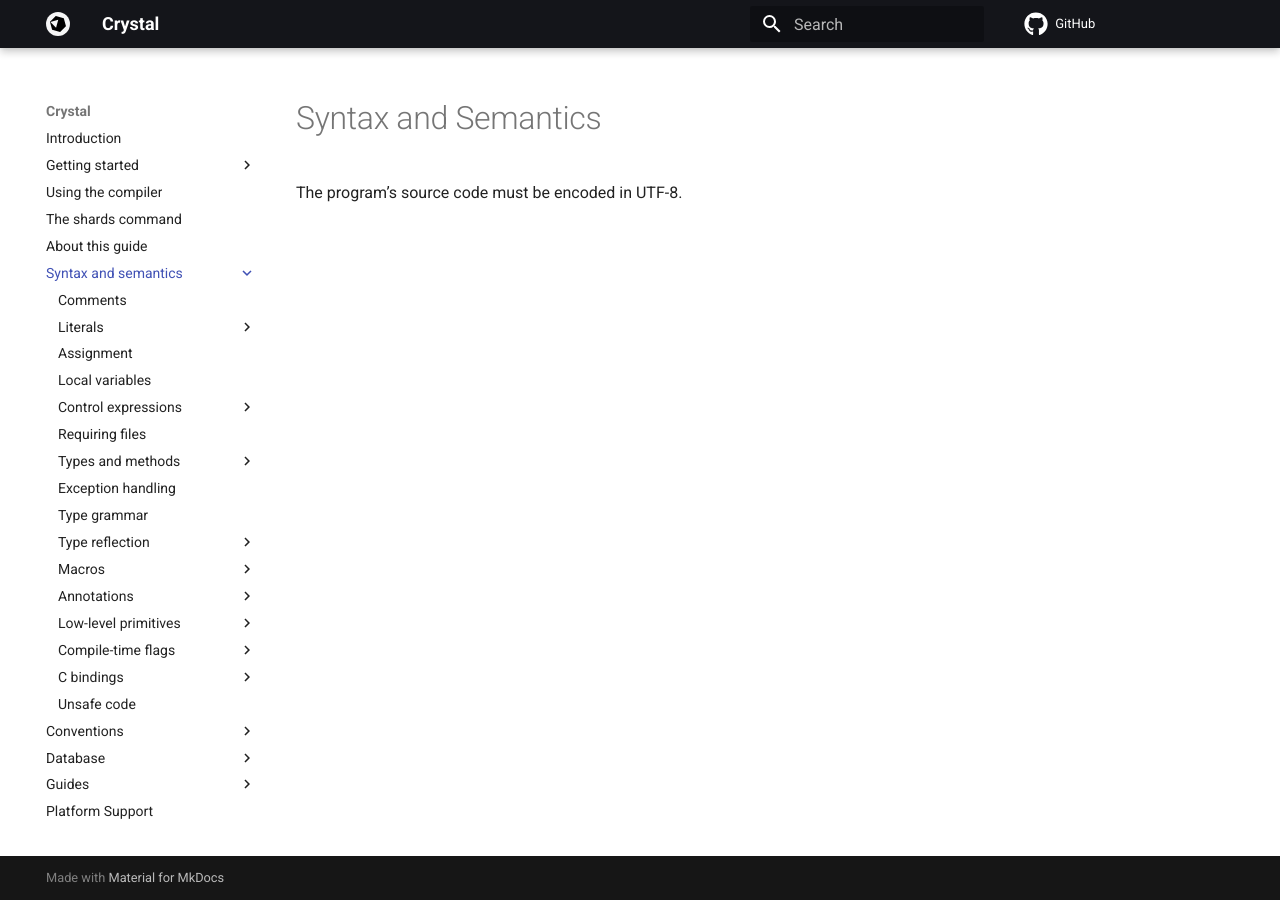
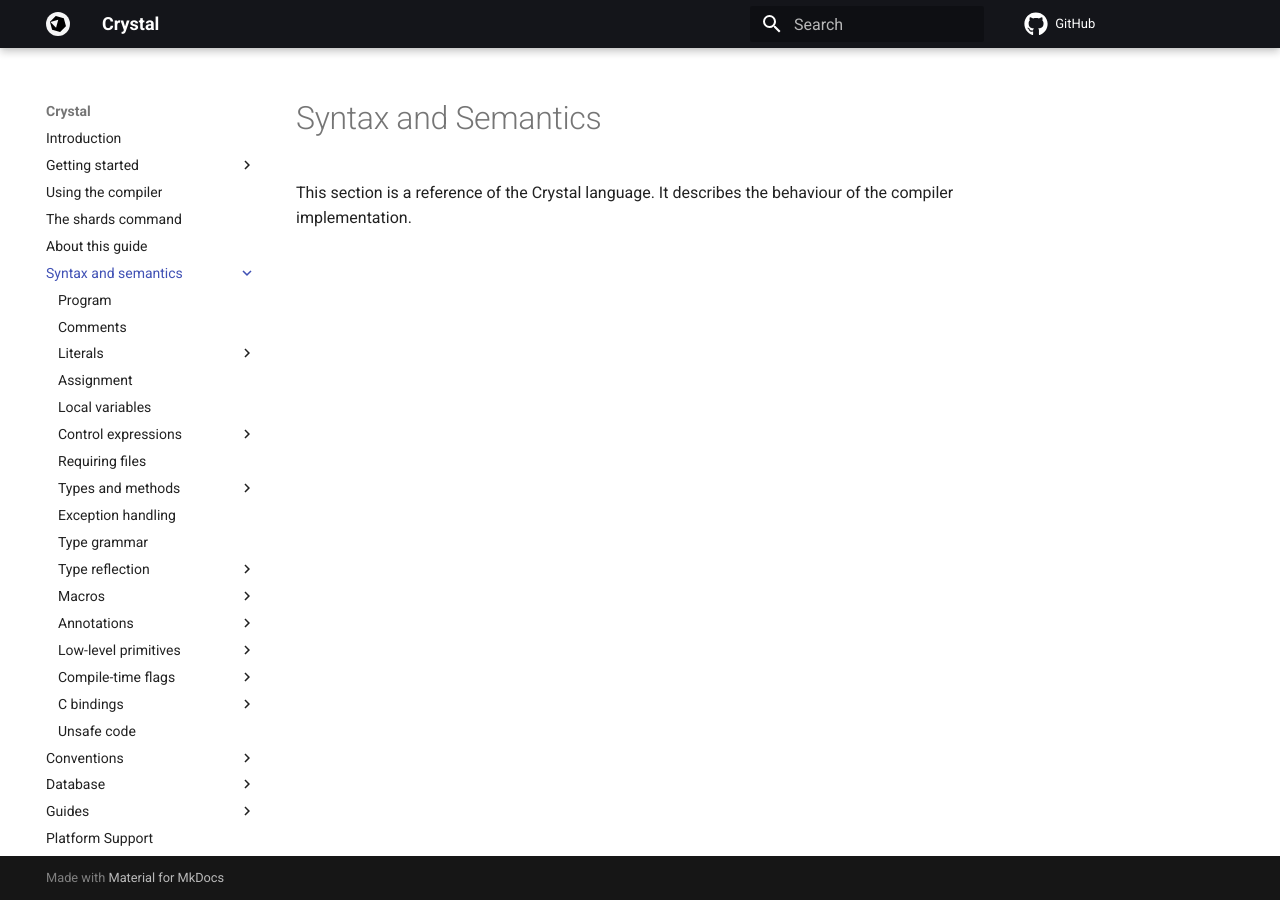
Before and after one commit to crystal-lang/crystal-book, an MkDocs documentation site: the page built from docs/syntax_and_semantics/README.md, in a window 1280 px wide. Built offline with MkDocs 1.6.1 and Material for MkDocs 9.7.7, drawn with Linux system fonts in a browser that asks for light colours; comment, search, counter and statistics services are not loaded.

Commit message:
Add program page to Syntax and Semantics

```diff
--- a/docs/syntax_and_semantics/README.md
+++ b/docs/syntax_and_semantics/README.md
@@ -1,3 +1,4 @@
 # Syntax and Semantics
 
-The program’s source code must be encoded in UTF-8.
+This section is a reference of the Crystal language. It describes the behaviour of
+the compiler implementation.
```
Also changed, not shown: docs/SUMMARY.md (+1 -0 lines), docs/syntax_and_semantics/program.md (added, +8 -0 lines).
